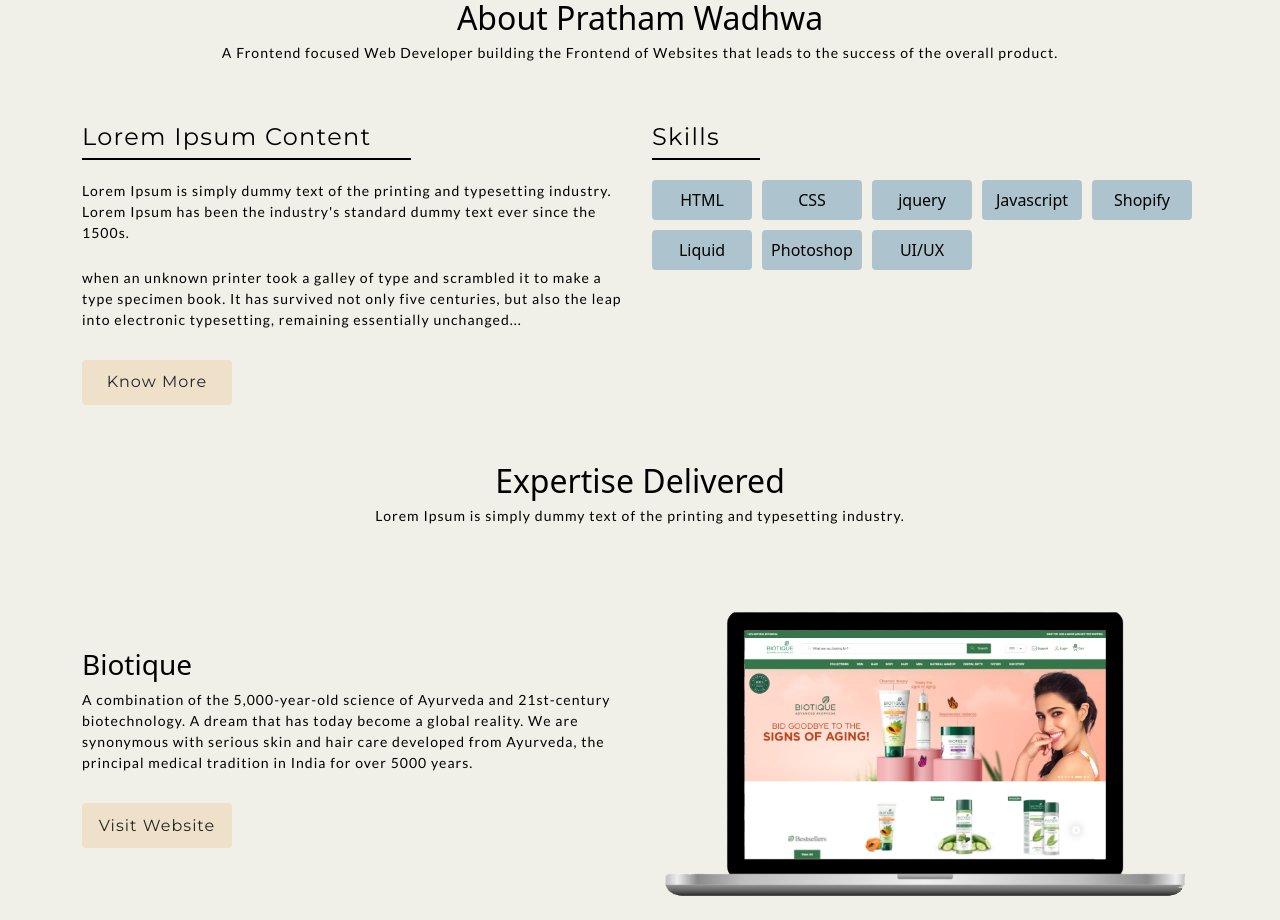
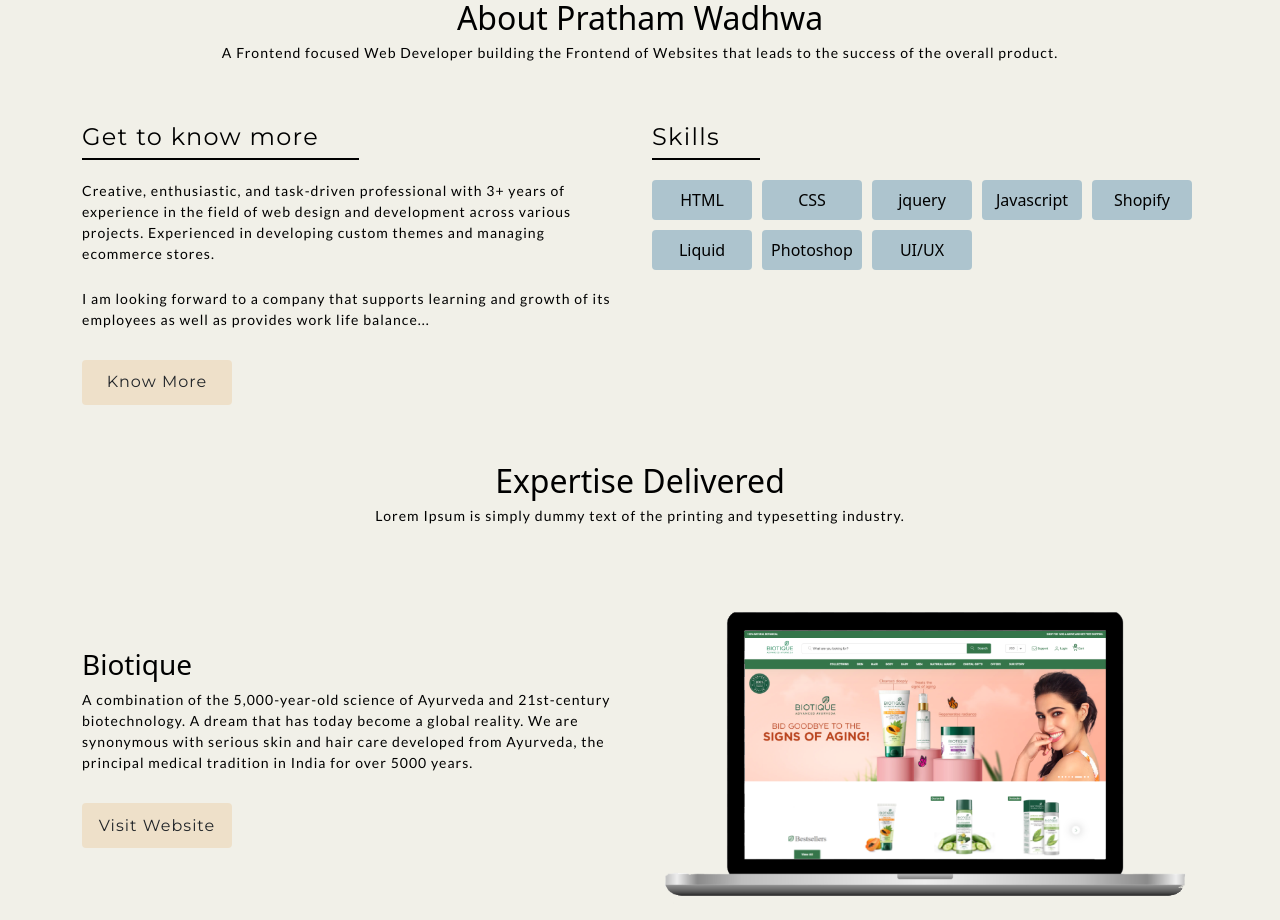
Before and after one commit to wadhwapratham/prathamwadhwa, a Next.js app: page / in a window 1280 px wide. Shown: the part 780-1700 px from the top of the page. Built offline with nearby package versions, Linux system fonts and the light colour scheme; some icons are missing.

Commit message:
about update

```diff
--- a/pages/index.js
+++ b/pages/index.js
@@ -49,9 +49,9 @@ export default function Home(){
                     </div>
                     <div className="about-context row">
                         <div className="content-box col-lg-6 col-md-12" data-aos="fade-up">
-                            <h2 className="second-head">Lorem Ipsum Content</h2>
-                            <p>Lorem Ipsum is simply dummy text of the printing and typesetting industry. Lorem Ipsum has been the industry's standard dummy text ever since the 1500s.</p><br/>
-                            <p>when an unknown printer took a galley of type and scrambled it to make a type specimen book. It has survived not only five centuries, but also the leap into electronic typesetting, remaining essentially unchanged...</p>
+                            <h2 className="second-head">Get to know more</h2>
+                            <p>Creative, enthusiastic, and task-driven professional with 3+ years of experience in the field of web design and development across various projects. Experienced in developing custom themes and managing ecommerce stores.</p><br/>
+                            <p> I am looking forward to a company that supports learning and growth of its employees as well as provides work life balance...</p>
                             <Link href="/about" className="btn">Know More</Link>
                         </div>
                         <div className="skill-box col-lg-6 col-md-12" data-aos="fade-up">
```
